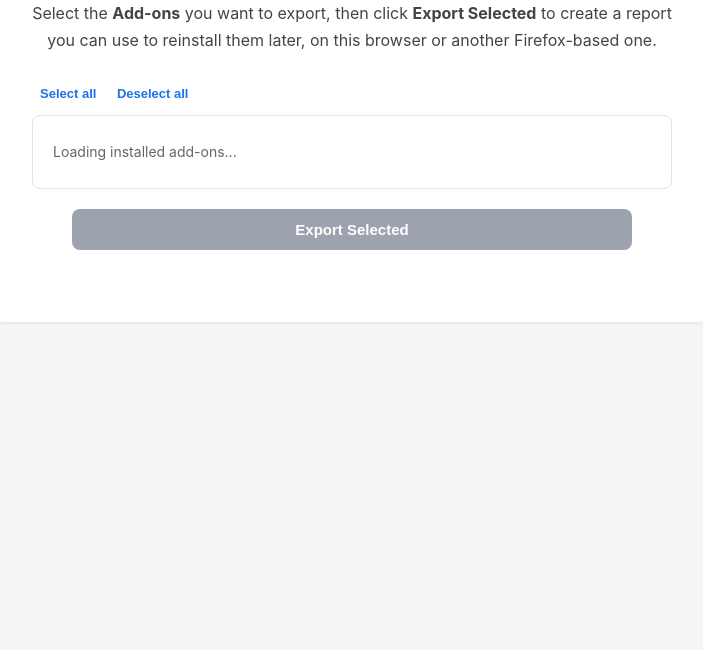
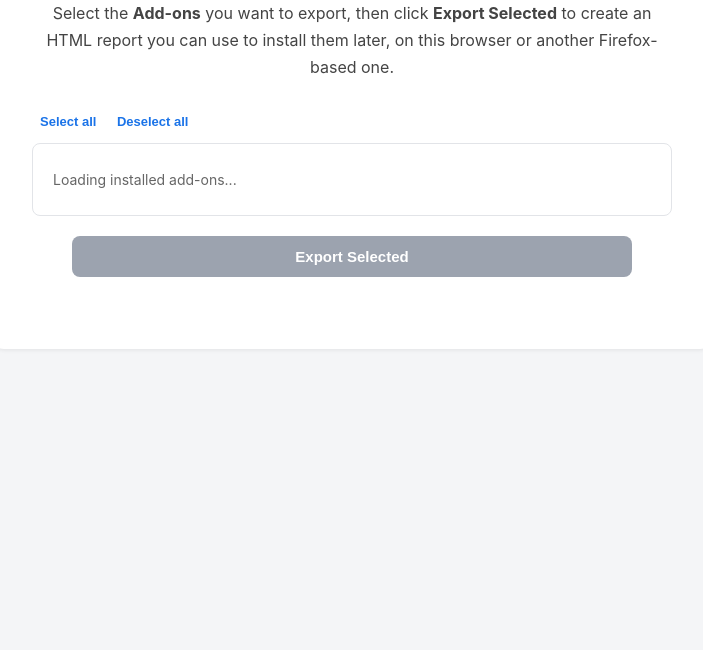
Before and after one commit to elsherif7/addons-exporter, a browser extension: page export.html in a window 1280 px wide. Shown: the part 150-800 px from the top of the page, without its empty margins (288-991 px from the left). Drawn offline with Linux system fonts and the light colour scheme.

Commit message:
polish: say "an HTML report" and "install" on the export page
Matches the import page's wording ("an HTML report") and the
confirmation page's wording ("install", since this also covers
another browser where it's a first install, not a reinstall). Added
a non-breaking space around "Firefox-based one." so it can't get
stranded alone at the end of a line.

```diff
--- a/export.html
+++ b/export.html
@@ -12,7 +12,7 @@
 <body>
   <div class="card">
     <h1>Add-ons Exporter</h1>
-    <p>Select the <strong>Add-ons</strong> you want to export, then click <strong>Export Selected</strong> to create a report you can use to reinstall them later, on this browser or another Firefox-based one.</p>
+    <p>Select the <strong>Add-ons</strong> you want to export, then click <strong>Export Selected</strong> to create an HTML report you can use to install them later, on this browser or another Firefox-based&nbsp;one.</p>
 
     <input type="search" id="searchInput" class="search-input" placeholder="Search add-ons..." style="display:none;">
 
```
